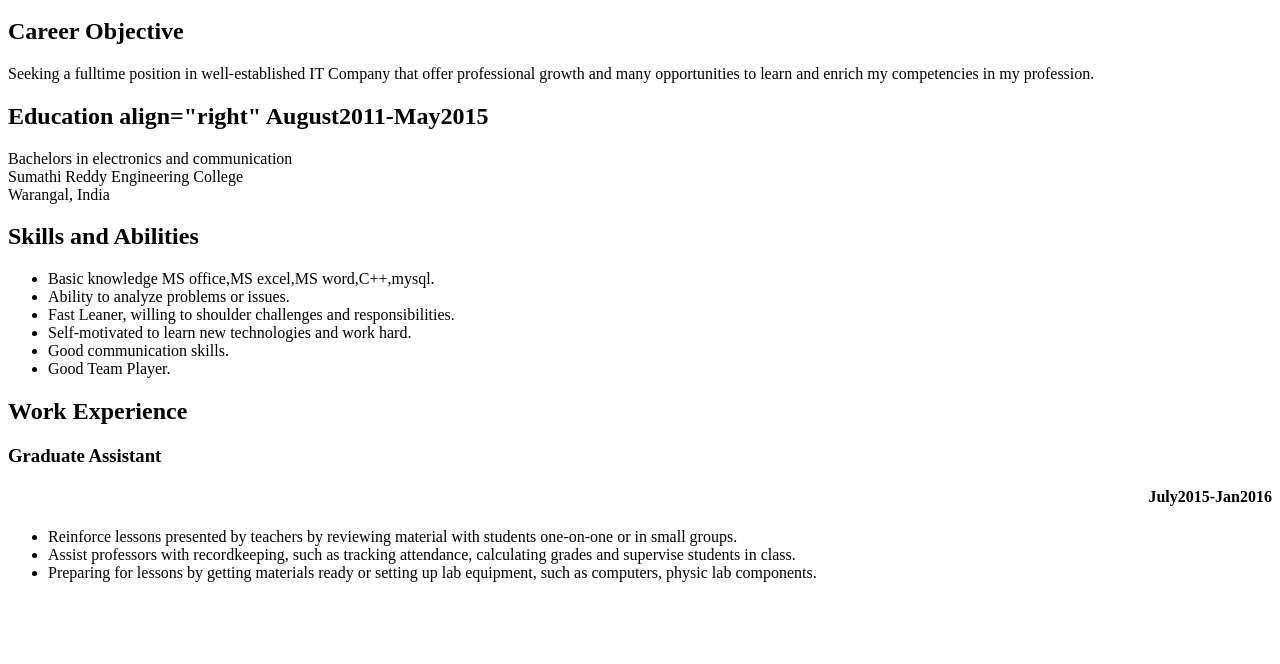
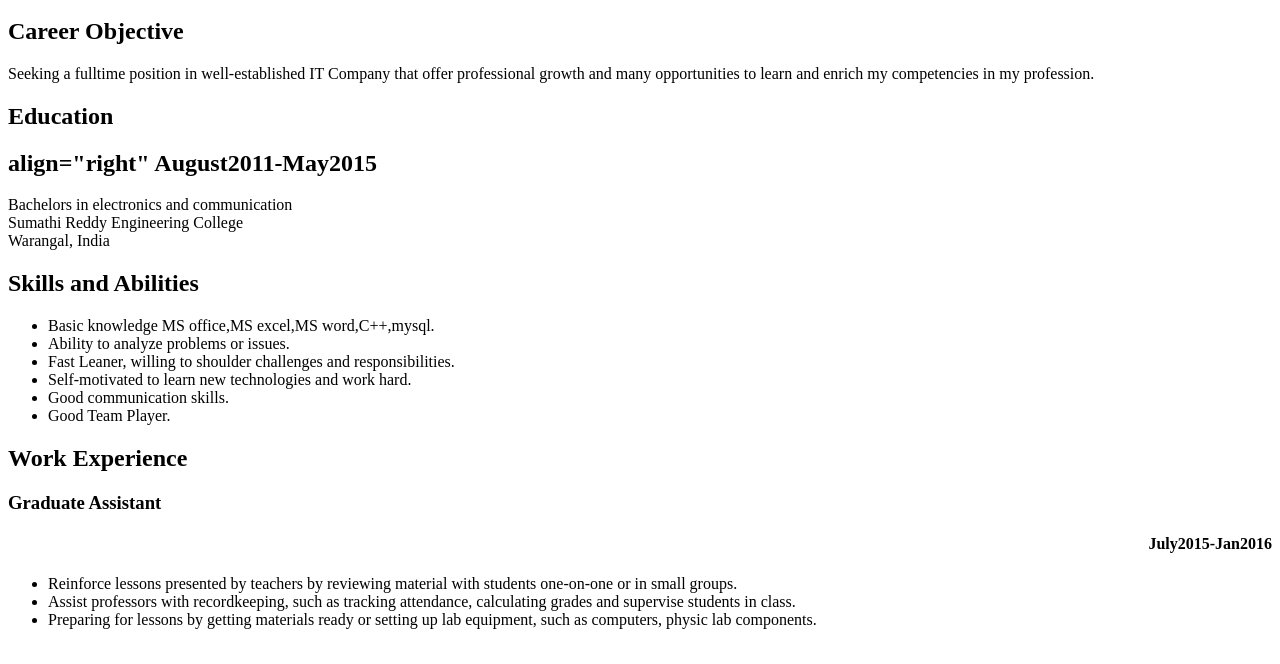
Before and after one commit to heensaleem/heensaleem.github.io, a plain HTML site: page index.html in a window 1280 px wide. Shown: the part 136-800 px from the top of the page. Drawn offline with Linux system fonts and the light colour scheme.

Commit message:
Update index.html

```diff
--- a/index.html
+++ b/index.html
@@ -23,7 +23,8 @@
     <h2> Career Objective</h2>
      <p> Seeking a fulltime position in well-established IT Company that offer professional growth and many opportunities to learn and enrich my competencies in my profession.<p/>
 
-     <h2>Education align="right" August2011-May2015 </h2>
+       <h2>Education</h2>
+       <h2> align="right" August2011-May2015 </h2>
 
 
   <p> Bachelors in electronics and communication <br>
```
